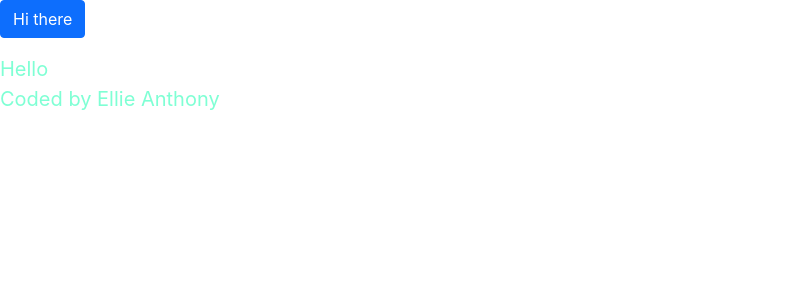
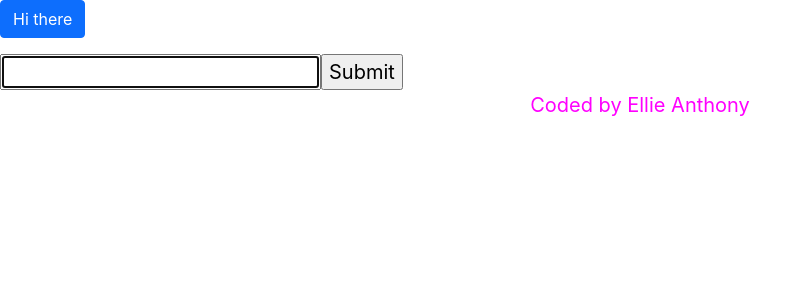
Before and after one commit to elliebanthony/dictionary-project, a React (Create React App) app: page / in a window 1280 px wide. Shown: the top 300 px of the page, without its empty margins (0-812 px from the left). Built offline with nearby package versions, Linux system fonts and the light colour scheme.

Commit message:
adding search engine

```diff
--- a/src/App.css
+++ b/src/App.css
@@ -1,4 +1,7 @@
 .App {
-  color: aquamarine;
   font-size: 20px;
 }
+footer {
+  color: fuchsia;
+  text-align: center;
+}
--- a/src/Dictionary.js
+++ b/src/Dictionary.js
@@ -1,5 +1,21 @@
-import React from "react";
+import React, { useState } from "react";
 
 export default function Dictionary() {
-  return <div> Hello</div>;
+  let [keyword, setKeyword] = useState("");
+
+  function search(event) {
+    event.preventDefault();
+    alert(`Searching for ${keyword}`);
+  }
+  function handleKeyword(event) {
+    setKeyword(event.target.value);
+  }
+  return (
+    <div className="Dict">
+      <form onSubmit={search}>
+        <input type="search" autoFocus="on" onChange={handleKeyword} />
+        <input type="submit" />
+      </form>
+    </div>
+  );
 }
```
